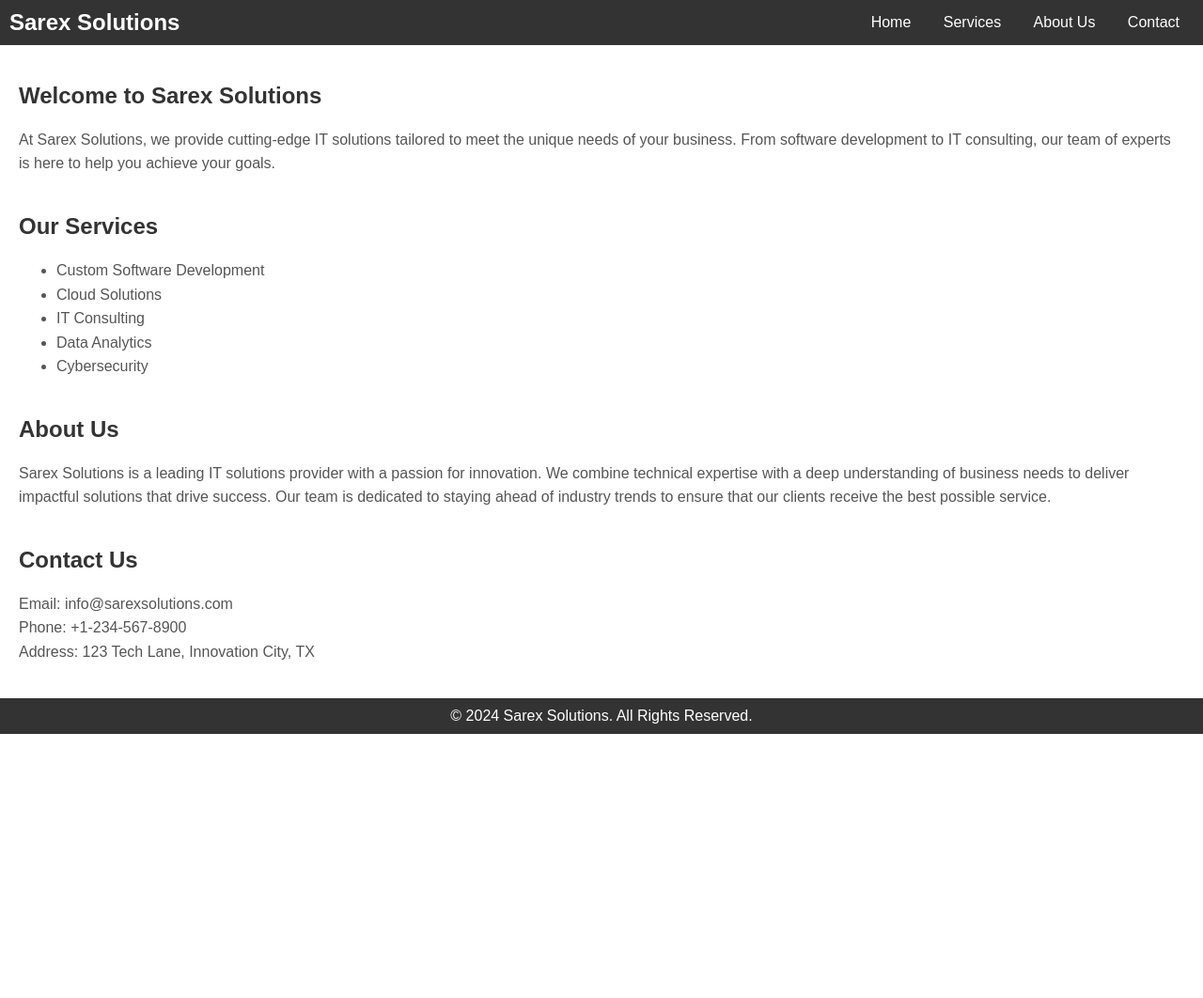
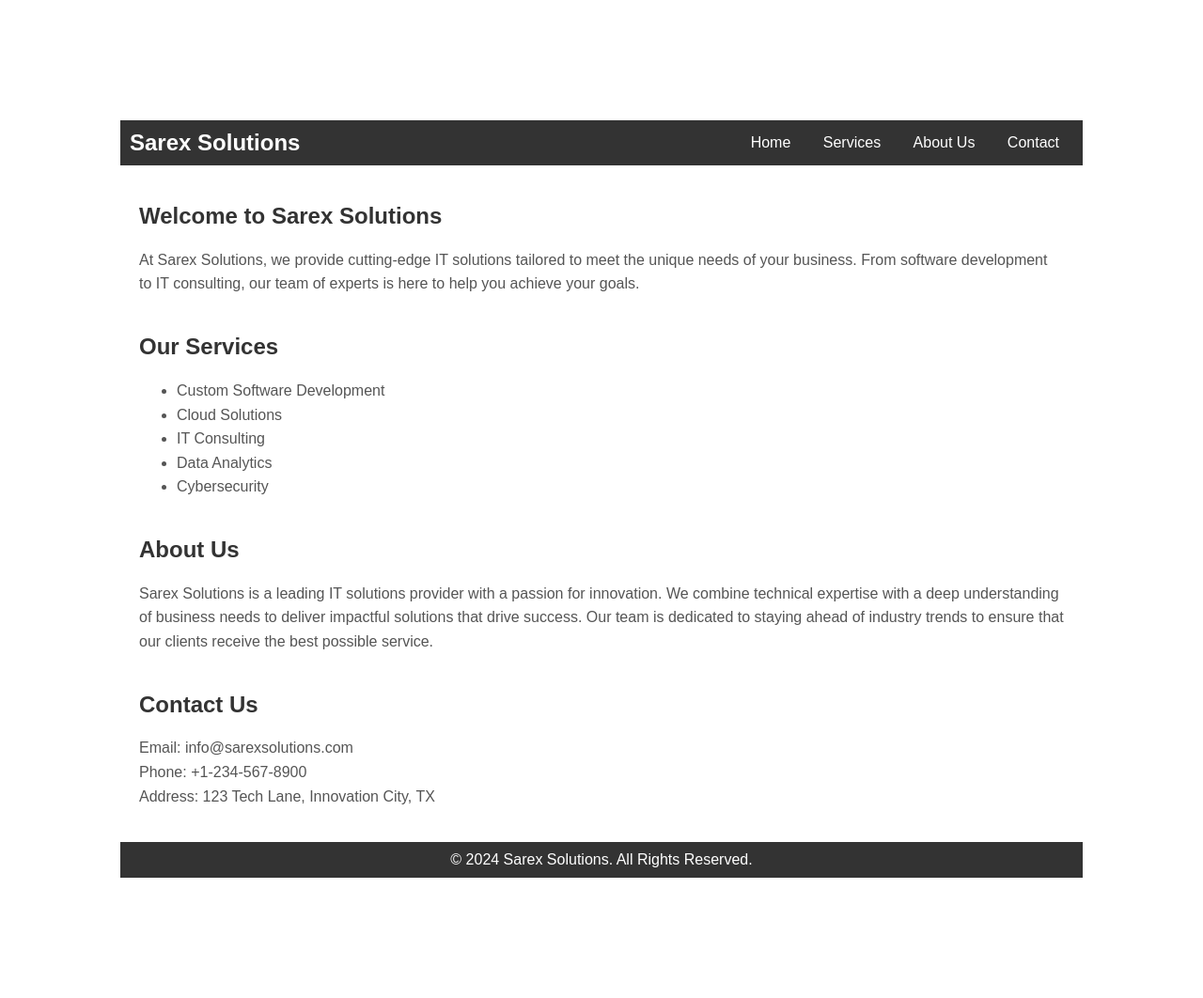
Before and after one commit to salipar/Sarex, a Flask app: page / in a window 1280 px wide. Shown: the whole page at 94% size. Before the commit the page ends 781 px from the top, so only its background shows below. Run offline with Flask 3, Linux system fonts and the light colour scheme.

Commit message:
updated padding

```diff
--- a/templates/index.html
+++ b/templates/index.html
@@ -5,7 +5,7 @@
     <meta name="viewport" content="width=device-width, initial-scale=1.0">
     <title>Sarex Solutions</title>
 </head>
-<body style="font-family: Arial, sans-serif; margin: 0; padding: 0;">
+<body style="font-family: Arial, sans-serif; margin: 0; padding: 10%;">
 
     <!-- Navigation Bar -->
     <nav style="background-color: #333; color: white; padding: 10px;">
```
